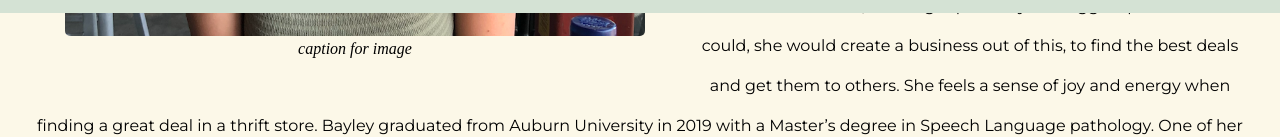
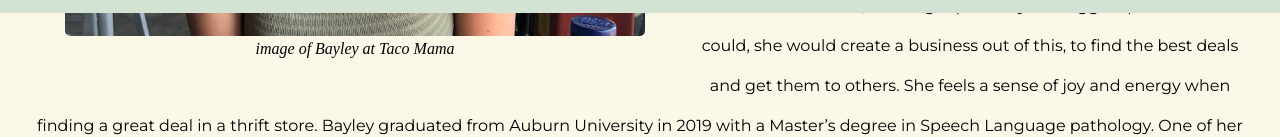
Before and after one commit to zmaz3000/bioSite, a plain HTML site: page about.html in a window 1280 px wide. Shown: the part 787-924 px from the top of the page. Drawn offline with Linux system fonts and the light colour scheme.

Commit message:
updates to about

```diff
--- a/about.html
+++ b/about.html
@@ -21,7 +21,7 @@
         <div class="myimage">
             <figure>
                 <img src="images/Bayley Image.png" alt="">
-                <figcaption>caption for image</figcaption>
+                <figcaption>image of Bayley at Taco Mama</figcaption>
             </figure>
         </div>
 
```
